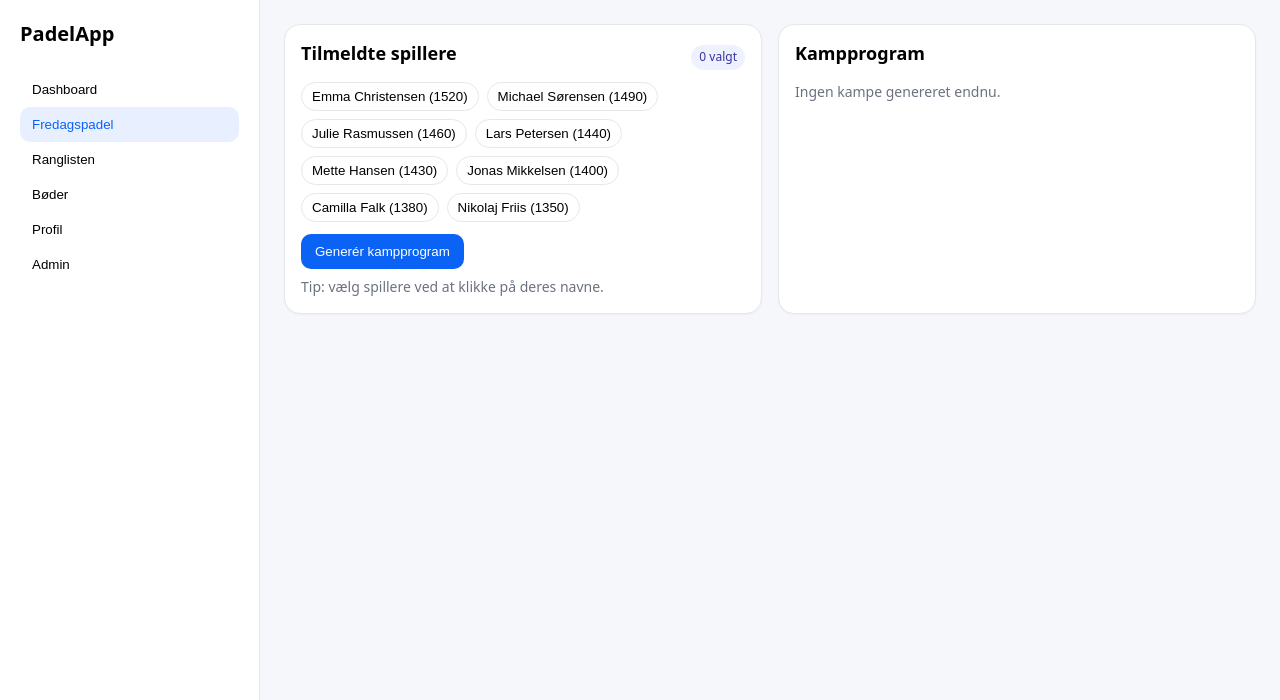
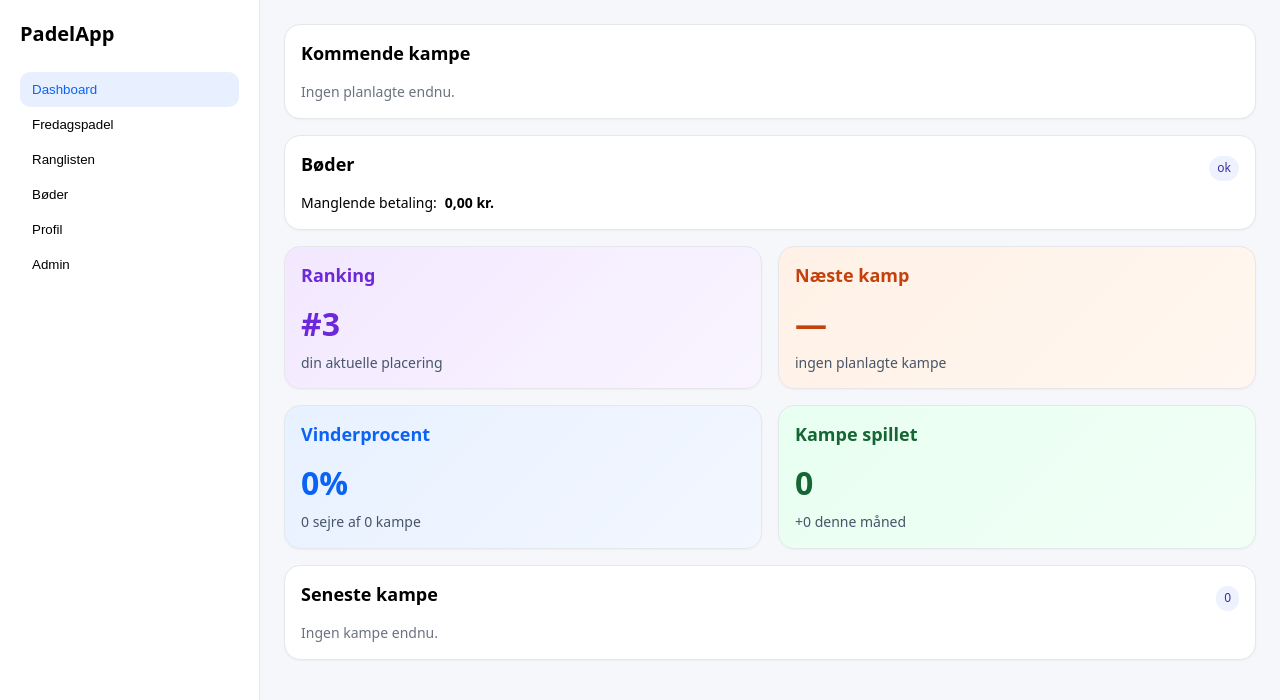
Before and after one commit to jstrange83/padel-friday-app, a React (Vite) app: page / in a window 1280 px wide. Shown: the top 700 px of the page. Built offline with nearby package versions, Linux system fonts and the light colour scheme; the HTML template or start-up script is replaced by a standard one.

Commit message:
Update App.tsx

```diff
--- a/src/App.tsx
+++ b/src/App.tsx
@@ -7,6 +7,9 @@ import { defaultFineTypes, LS_FINE_DRAFTS, LS_FINE_TYPES } from './lib/fines'
 import { load, save } from './lib/storage'
 import ProfilePage from './pages/Profile'
 import FinesPage from './pages/Fines'
+
+/** Hvem er den aktuelle bruger (til små beregninger på dashboard) */
+const CURRENT_PLAYER_ID = 'me'
 
 export type Player = PlayerBase
 
@@ -19,51 +22,66 @@ const INITIAL_PLAYERS: Player[] = [
   { id: 'p6', name: 'Jonas Mikkelsen', elo: 1400 },
   { id: 'p7', name: 'Camilla Falk', elo: 1380 },
   { id: 'p8', name: 'Nikolaj Friis', elo: 1350 },
+  { id: 'me', name: 'Demo Bruger', elo: 1480 },
 ]
 
-type Page = 'Dashboard' | 'Fredagspadel' | 'Ranglisten' | 'Bøder' | 'Profil' | 'Admin'
+type Page =
+  | 'Dashboard'
+  | 'Fredagspadel'
+  | 'Ranglisten'
+  | 'Bøder'
+  | 'Profil'
+  | 'Admin'
 
 const LS_PLAYERS = 'padel.players.v1'
 const LS_MATCHES = 'padel.matches.v1'
 
 export default function App() {
-  const [players, setPlayers] = useState<Player[]>(() => load(LS_PLAYERS, INITIAL_PLAYERS))
-  const [matches, setMatches] = useState<MatchRec[]>(() => load(LS_MATCHES, [] as MatchRec[]))
+  const [players, setPlayers]   = useState<Player[]>(() => load(LS_PLAYERS, INITIAL_PLAYERS))
+  const [matches, setMatches]   = useState<MatchRec[]>(() => load(LS_MATCHES, [] as MatchRec[]))
   const [fineTypes, setFineTypes] = useState<FineType[]>(() => load(LS_FINE_TYPES, defaultFineTypes()))
-  const [drafts, setDrafts] = useState<FineDraft[]>(() => load(LS_FINE_DRAFTS, [] as FineDraft[]))
-  const [page, setPage] = useState<Page>('Fredagspadel')
+  const [drafts, setDrafts]     = useState<FineDraft[]>(() => load(LS_FINE_DRAFTS, [] as FineDraft[]))
+  const [page, setPage]         = useState<Page>('Dashboard')
 
-  useEffect(() => { save(LS_PLAYERS, players) }, [players])
-  useEffect(() => { save(LS_MATCHES, matches) }, [matches])
-  useEffect(() => { save(LS_FINE_TYPES, fineTypes) }, [fineTypes])
-  useEffect(() => { save(LS_FINE_DRAFTS, drafts) }, [drafts])
+  useEffect(()=>{ save(LS_PLAYERS, players) }, [players])
+  useEffect(()=>{ save(LS_MATCHES, matches) }, [matches])
+  useEffect(()=>{ save(LS_FINE_TYPES, fineTypes) }, [fineTypes])
+  useEffect(()=>{ save(LS_FINE_DRAFTS, drafts) }, [drafts])
 
-  function resetAll() {
-    localStorage.clear()
-    location.reload()
-  }
+  function resetAll(){ localStorage.clear(); location.reload() }
 
   return (
     <div className="app">
       <aside className="sidebar">
         <div className="brand">PadelApp</div>
         <nav className="nav">
-          {(['Dashboard', 'Fredagspadel', 'Ranglisten', 'Bøder', 'Profil', 'Admin'] as Page[]).map(p => (
-            <button key={p} onClick={() => setPage(p)} className={page === p ? 'active' : ''}>{p}</button>
+          {(['Dashboard','Fredagspadel','Ranglisten','Bøder','Profil','Admin'] as Page[]).map(p=>(
+            <button key={p} onClick={()=>setPage(p)} className={page===p?'active':''}>{p}</button>
           ))}
         </nav>
       </aside>
+
       <main>
-        {page === 'Dashboard' && <Dashboard matches={matches} />}
-        {page === 'Fredagspadel' && (
+        {page==='Dashboard' && (
+          <Dashboard
+            players={players}
+            matches={matches}
+            drafts={drafts}
+            fineTypes={fineTypes}
+          />
+        )}
+
+        {page==='Fredagspadel' && (
           <FridayPadel
             players={players}
             setPlayers={setPlayers}
-            onSaveMatch={(m) => setMatches(prev => [m, ...prev].slice(0, 100))}
+            onSaveMatch={(m)=>setMatches(prev=>[m, ...prev].slice(0,100))}
           />
         )}
-        {page === 'Ranglisten' && <Ranking players={players} matches={matches} />}
-        {page === 'Bøder' && (
+
+        {page==='Ranglisten' && <Ranking players={players} matches={matches} />}
+
+        {page==='Bøder' && (
           <FinesPage
             players={players}
             matches={matches}
@@ -73,38 +91,120 @@ export default function App() {
             setDrafts={setDrafts}
           />
         )}
-        {page === 'Profil' && <ProfilePage players={players} setPlayers={setPlayers} />}
-        {page === 'Admin' && <Admin onReset={resetAll} />}
+
+        {page==='Profil' && <ProfilePage players={players} setPlayers={setPlayers} />}
+
+        {page==='Admin' && <Admin onReset={resetAll} />}
       </main>
     </div>
   )
 }
 
-function Card(props: { title?: string, children: React.ReactNode, right?: React.ReactNode }) {
+/* ----------------- UI helpers ----------------- */
+function Card(props:{title?:string; right?:React.ReactNode; children:React.ReactNode}) {
   return (
     <div className="card">
-      <div className="row spread" style={{ marginBottom: 8 }}>
-        {props.title ? <h2>{props.title}</h2> : <div />}
+      {(props.title || props.right) && (
+        <div className="row spread" style={{marginBottom:8}}>
+          {props.title ? <h2>{props.title}</h2> : <div/>}
           {props.right}
         </div>
+      )}
       {props.children}
     </div>
   )
 }
 
-/* ---------------- Dashboard (som i starten) ---------------- */
-function Dashboard({ matches }: { matches: MatchRec[] }) {
+function StatCard({
+  title, value, sub, color='blue'
+}:{
+  title:string; value:React.ReactNode; sub?:React.ReactNode; color?:'blue'|'purple'|'orange'|'green'
+}){
+  const palette: Record<string,{bg:string;fg:string;chip:string}> = {
+    blue:   { bg:'linear-gradient(135deg,#E8F1FF,#F3F7FF)', fg:'#0B63F6', chip:'#E2EDFF' },
+    purple: { bg:'linear-gradient(135deg,#F3E8FF,#F9F5FF)', fg:'#6D28D9', chip:'#EFE7FF' },
+    orange: { bg:'linear-gradient(135deg,#FFF1E6,#FFF7F0)', fg:'#C2410C', chip:'#FFE7D6' },
+    green:  { bg:'linear-gradient(135deg,#E8FFF1,#F2FFF7)', fg:'#166534', chip:'#E6F8ED' },
+  }
+  const p = palette[color]
   return (
-    <div className="grid grid-2" style={{ gap: 16 }}>
+    <div className="card" style={{background:p.bg}}>
+      <div className="row spread" style={{marginBottom:6}}>
+        <h2 style={{color:p.fg}}>{title}</h2>
+      </div>
+      <div style={{fontSize:32, fontWeight:700, color:p.fg}}>{value}</div>
+      {sub && <div style={{marginTop:6, color:'#475569'}}>{sub}</div>}
+    </div>
+  )
+}
+
+/* ---------------- Dashboard (flere kort + farver) ---------------- */
+function Dashboard({
+  players, matches, drafts, fineTypes
+}:{
+  players: Player[]; matches: MatchRec[]; drafts: FineDraft[]; fineTypes: FineType[];
+}){
+  // --- Beregninger til små kort ---
+  const me = players.find(p=>p.id===CURRENT_PLAYER_ID)
+  const myMatches = useMemo(()=>matches.filter(m=>{
+    const names = [...m.aNames,...m.bNames]
+    return me ? names.some(n=>n===me.name) : false
+  }),[matches, me])
+
+  const wins = myMatches.filter(m=>{
+    const aHasMe = me ? m.aNames.includes(me.name) : false
+    return aHasMe ? m.scoreA > m.scoreB : m.scoreB > m.scoreA
+  }).length
+  const winPct = myMatches.length ? Math.round((wins/myMatches.length)*100) : 0
+
+  const playedCount = myMatches.length
+
+  const sorted = [...players].sort((a,b)=>b.elo-a.elo)
+  const myRank = me ? (sorted.findIndex(p=>p.id===me.id)+1 || '-') : '-'
+
+  const outstanding = drafts
+    .filter(d=>d.status!=='paid' && d.status!=='rejected' && (!!me ? d.toPlayerId===me.id : true))
+    .reduce((sum, d)=>{
+      const t = fineTypes.find(ft=>ft.code===d.fineCode)
+      return sum + (t?.amount ?? 0)
+    },0)
+
+  return (
+    <div className="grid" style={{gap:16}}>
+      {/* Øverste række: Kommende kampe (bred) */}
+      <div className="grid grid-1" style={{gap:16}}>
         <Card title="Kommende kampe">
-        <div style={{ color: 'var(--muted)' }}>Ingen planlagte endnu.</div>
+          <div style={{color:'var(--muted)'}}>Ingen planlagte endnu.</div>
         </Card>
+      </div>
 
+      {/* Midterste række: Bøder (bred) */}
+      <div className="grid grid-1" style={{gap:16}}>
+        <Card title="Bøder" right={<span className="pill">{outstanding ? 'ubetalt' : 'ok'}</span>}>
+          <div className="row" style={{gap:8, alignItems:'baseline'}}>
+            <div>Manglende betaling:</div>
+            <strong>{outstanding.toLocaleString('da-DK', {style:'currency', currency:'DKK'})}</strong>
+          </div>
+        </Card>
+      </div>
+
+      {/* Smalle kort side om side */}
+      <div className="grid grid-2" style={{gap:16}}>
+        <StatCard title="Ranking" value={`#${myRank || '-'}`} sub="din aktuelle placering" color="purple" />
+        <StatCard title="Næste kamp" value="—" sub="ingen planlagte kampe" color="orange" />
+      </div>
+
+      <div className="grid grid-2" style={{gap:16}}>
+        <StatCard title="Vinderprocent" value={`${winPct}%`} sub={`${wins} sejre af ${playedCount} kampe`} color="blue" />
+        <StatCard title="Kampe spillet" value={playedCount} sub="+0 denne måned" color="green" />
+      </div>
+
+      {/* Seneste kampe (bred) */}
+      <div className="grid grid-1" style={{gap:16}}>
         <Card title="Seneste kampe" right={<span className="pill">{matches.length}</span>}>
-        {matches.length === 0 ? (
-          <div style={{ color: 'var(--muted)' }}>Ingen kampe endnu.</div>
+          {matches.length===0 ? (
+            <div style={{color:'var(--muted)'}}>Ingen kampe endnu.</div>
           ) : (
-          <div style={{ display: 'flex', flexDirection: 'column', height: '100%' }}>
             <table>
               <thead>
                 <tr>
@@ -116,7 +216,7 @@ function Dashboard({ matches }: { matches: MatchRec[] }) {
                 </tr>
               </thead>
               <tbody>
-                {matches.slice(0, 8).map(m => (
+                {matches.slice(0,8).map(m=>(
                   <tr key={m.id}>
                     <td>{new Date(m.when).toLocaleString('da-DK')}</td>
                     <td>{m.aNames.join(' & ')}</td>
@@ -124,52 +224,50 @@ function Dashboard({ matches }: { matches: MatchRec[] }) {
                     <td>{m.scoreA} – {m.scoreB}</td>
                     <td>
                       {m.points?.length ? (
-                        <div className="row" style={{ gap: 6, flexWrap: 'wrap' }}>
-                          {m.points.map(pd => {
+                        <div className="row" style={{gap:6, flexWrap:'wrap'}}>
+                          {m.points.map(pd=>{
                             const pos = pd.value >= 0
-                            const bg = pos ? '#eaffea' : '#ffeaea'
-                            const fg = pos ? '#166534' : '#991b1b'
+                            const bg  = pos ? '#eaffea' : '#ffeaea'
+                            const fg  = pos ? '#166534' : '#991b1b'
                             const sign = pd.value > 0 ? `+${pd.value}` : `${pd.value}`
                             const first = pd.name.split(' ')[0]
                             return (
-                              <span key={pd.id} className="pill" style={{ background: bg, color: fg }}>
+                              <span key={pd.id} className="pill" style={{background:bg, color:fg}}>
                                 {first} {sign}
                               </span>
                             )
                           })}
                         </div>
-                      ) : <span style={{ color: 'var(--muted)' }}>—</span>}
+                      ) : <span style={{color:'var(--muted)'}}>—</span>}
                     </td>
                   </tr>
                 ))}
               </tbody>
             </table>
-            <div style={{ marginTop: 4 }} />
-          </div>
           )}
         </Card>
+      </div>
     </div>
   )
 }
 
 /* ---------------- Ranglisten ---------------- */
-function useLastPointsByPlayer(matches: MatchRec[]) {
-  return useMemo(() => {
+function useLastPointsByPlayer(matches: MatchRec[]){
+  return useMemo(()=>{
     const map = new Map<string, number>()
-    for (const m of matches) {
+    for (const m of matches){
       if (!m.points) continue
-      for (const p of m.points) {
+      for (const p of m.points){
         if (!map.has(p.id)) map.set(p.id, p.value)
       }
     }
     return map
-  }, [matches])
+  },[matches])
 }
 
-function Ranking({ players, matches }: { players: Player[]; matches: MatchRec[] }) {
+function Ranking({ players, matches }:{ players:Player[]; matches:MatchRec[] }){
   const lastPoints = useLastPointsByPlayer(matches)
-  const sorted = [...players].sort((a, b) => b.elo - a.elo)
-
+  const sorted = [...players].sort((a,b)=>b.elo-a.elo)
   return (
     <div className="grid">
       <Card title="Ranglisten">
@@ -178,22 +276,17 @@ function Ranking({ players, matches }: { players: Player[]; matches: MatchRec[]
             <tr><th>#</th><th>Spiller</th><th>ELO</th></tr>
           </thead>
         <tbody>
-            {sorted.map((p, idx) => {
+          {sorted.map((p,idx)=>{
             const delta = lastPoints.get(p.id)
-              const hasDelta = typeof delta === 'number' && !Number.isNaN(delta)
+            const hasDelta = typeof delta==='number' && !Number.isNaN(delta)
             const pos = (delta ?? 0) >= 0
             const color = hasDelta ? (pos ? '#166534' : '#991b1b') : 'var(--muted)'
             const sign = hasDelta ? (delta! > 0 ? `+${delta}` : `${delta}`) : ''
             return (
               <tr key={p.id}>
-                  <td>{idx + 1}</td>
+                <td>{idx+1}</td>
                 <td>{p.name}</td>
-                  <td>
-                    {p.elo}
-                    <span style={{ marginLeft: 8, color, fontSize: 12 }}>
-                      {hasDelta ? `(${sign})` : ''}
-                    </span>
-                  </td>
+                <td>{p.elo}<span style={{marginLeft:8, color, fontSize:12}}>{hasDelta?`(${sign})`:''}</span></td>
               </tr>
             )
           })}
@@ -204,69 +297,61 @@ function Ranking({ players, matches }: { players: Player[]; matches: MatchRec[]
   )
 }
 
-/* --------------- Fredagspadel --------------- */
-type Result = { a: number; b: number; saved?: boolean }
+/* ---------------- Fredagspadel ---------------- */
+type Result = { a:number; b:number; saved?:boolean }
 
 function FridayPadel({
   players, setPlayers, onSaveMatch
-}: {
-  players: Player[];
-  setPlayers: React.Dispatch<React.SetStateAction<Player[]>>;
-  onSaveMatch: (m: MatchRec) => void
-}) {
+}:{ players:Player[]; setPlayers:React.Dispatch<React.SetStateAction<Player[]>>; onSaveMatch:(m:MatchRec)=>void }){
   const [signedUp, setSignedUp] = useState<string[]>([])
   const [schedule, setSchedule] = useState<Game[]>([])
   const [results, setResults] = useState<Record<string, Result>>({})
 
-  function toggle(pid: string) {
-    setSignedUp(prev => prev.includes(pid) ? prev.filter(x => x !== pid) : [...prev, pid])
+  function toggle(id:string){
+    setSignedUp(prev => prev.includes(id) ? prev.filter(x=>x!==id) : [...prev,id])
   }
-  function generate() {
-    const list = players.filter(p => signedUp.includes(p.id))
-    if (list.length < 4) {
-      alert('Minimum 4 spillere kræves')
-      return
-    }
+  function generate(){
+    const list = players.filter(p=>signedUp.includes(p.id))
+    if (list.length < 4){ alert('Minimum 4 spillere kræves'); return }
     const games = buildFairSchedule(list)
     setSchedule(games)
     setResults({})
   }
-
-  function setScore(gid: string, side: 'a' | 'b', val: number) {
-    setResults(prev => ({ ...prev, [gid]: { ...prev[gid], [side]: val } as Result }))
+  function setScore(gid:string, side:'a'|'b', val:number){
+    setResults(prev=>({ ...prev, [gid]: { ...(prev[gid]||{a:0,b:0}), [side]: val } as Result }))
   }
 
-  function saveResult(g: Game) {
+  function saveResult(g:Game){
     const r = results[g.id]
-    if (!r || r.a == null || r.b == null) { alert('Vælg score for begge hold (0–7)'); return }
-    if (r.a === r.b) { alert('Uafgjort er ikke tilladt – ét sæt skal have vinder'); return }
+    if (!r || r.a==null || r.b==null){ alert('Vælg score for begge hold (0–7)'); return }
+    if (r.a===r.b){ alert('Uafgjort er ikke tilladt – ét sæt skal have vinder'); return }
 
-    const [A1, A2] = g.teams[0]
-    const [B1, B2] = g.teams[1]
+    const [A1,A2] = g.teams[0]
+    const [B1,B2] = g.teams[1]
 
     const newMap = updateEloDoubles(
-      { id: A1.id, elo: players.find(p => p.id === A1.id)!.elo },
-      { id: A2.id, elo: players.find(p => p.id === A2.id)!.elo },
-      { id: B1.id, elo: players.find(p => p.id === B1.id)!.elo },
-      { id: B2.id, elo: players.find(p => p.id === B2.id)!.elo },
+      { id:A1.id, elo:players.find(p=>p.id===A1.id)!.elo },
+      { id:A2.id, elo:players.find(p=>p.id===A2.id)!.elo },
+      { id:B1.id, elo:players.find(p=>p.id===B1.id)!.elo },
+      { id:B2.id, elo:players.find(p=>p.id===B2.id)!.elo },
       r.a, r.b
     )
 
-    const oldRatings: Record<string, number> = {
-      [A1.id]: players.find(p => p.id === A1.id)!.elo,
-      [A2.id]: players.find(p => p.id === A2.id)!.elo,
-      [B1.id]: players.find(p => p.id === B1.id)!.elo,
-      [B2.id]: players.find(p => p.id === B2.id)!.elo,
+    const old: Record<string,number> = {
+      [A1.id]: players.find(p=>p.id===A1.id)!.elo,
+      [A2.id]: players.find(p=>p.id===A2.id)!.elo,
+      [B1.id]: players.find(p=>p.id===B1.id)!.elo,
+      [B2.id]: players.find(p=>p.id===B2.id)!.elo,
     }
     const points = [
-      { id: A1.id, name: A1.name, value: newMap[A1.id] - oldRatings[A1.id] },
-      { id: A2.id, name: A2.name, value: newMap[A2.id] - oldRatings[A2.id] },
-      { id: B1.id, name: B1.name, value: newMap[B1.id] - oldRatings[B1.id] },
-      { id: B2.id, name: B2.name, value: newMap[B2.id] - oldRatings[B2.id] },
+      { id:A1.id, name:A1.name, value:newMap[A1.id]-old[A1.id] },
+      { id:A2.id, name:A2.name, value:newMap[A2.id]-old[A2.id] },
+      { id:B1.id, name:B1.name, value:newMap[B1.id]-old[B1.id] },
+      { id:B2.id, name:B2.name, value:newMap[B2.id]-old[B2.id] },
     ]
 
-    setPlayers(prev => prev.map(p => newMap[p.id] != null ? { ...p, elo: newMap[p.id] } : p))
-    setResults(prev => ({ ...prev, [g.id]: { ...r, saved: true } }))
+    setPlayers(prev => prev.map(p => newMap[p.id]!=null ? {...p, elo:newMap[p.id]} : p))
+    setResults(prev => ({ ...prev, [g.id]: { ...r, saved:true } }))
 
     onSaveMatch({
       id: `${g.id}-${Date.now()}`,
@@ -275,63 +360,64 @@ function FridayPadel({
       bNames: [B1.name, B2.name],
       scoreA: r.a,
       scoreB: r.b,
-      points,
+      points
     })
   }
 
-  const playerById = (id: string) => players.find(p => p.id === id)!
+  const playerById = (id:string)=>players.find(p=>p.id===id)!
 
   return (
-    <div className="grid grid-2" style={{ gap: 16 }}>
+    <div className="grid grid-2" style={{gap:16}}>
       <Card title="Tilmeldte spillere" right={<span className="pill">{signedUp.length} valgt</span>}>
         <div className="chips">
-          {players.map(p => {
+          {players.map(p=>{
             const on = signedUp.includes(p.id)
             return (
-              <button key={p.id} className={'chip ' + (on ? 'active' : '')} onClick={() => toggle(p.id)}>
+              <button key={p.id} className={'chip '+(on?'active':'')} onClick={()=>toggle(p.id)}>
                 {p.name} ({p.elo})
               </button>
             )
           })}
         </div>
-        <div style={{ marginTop: 12 }} className="row">
+        <div className="row" style={{gap:8, marginTop:12}}>
           <button className="btn primary" onClick={generate}>Generér kampprogram</button>
-          {schedule.length > 0 && <button className="btn ghost" onClick={() => { setSchedule([]); setResults({}); }}>Nulstil</button>}
+          {schedule.length>0 && <button className="btn ghost" onClick={()=>{setSchedule([]); setResults({})}}>Nulstil</button>}
         </div>
-        <div style={{ marginTop: 8, color: 'var(--muted)' }}>Tip: vælg spillere ved at klikke på deres navne.</div>
+        <div style={{marginTop:8, color:'var(--muted)'}}>Tip: klik på navne for at tilmelde/afmelde.</div>
       </Card>
 
       <Card title="Kampprogram">
-        {schedule.length === 0 ? <div style={{ color: 'var(--muted)' }}>Ingen kampe genereret endnu.</div> : (
-          <div className="grid" style={{ gap: 12 }}>
-            {schedule.map(g => {
-              const sumA = g.teams[0].reduce((s, p) => s + playerById(p.id).elo, 0)
-              const sumB = g.teams[1].reduce((s, p) => s + playerById(p.id).elo, 0)
-              const r = results[g.id] ?? { a: 0, b: 0 }
-
+        {schedule.length===0 ? (
+          <div style={{color:'var(--muted)'}}>Ingen kampe genereret endnu.</div>
+        ) : (
+          <div className="grid" style={{gap:12}}>
+            {schedule.map(g=>{
+              const sumA = g.teams[0].reduce((s,p)=>s+playerById(p.id).elo,0)
+              const sumB = g.teams[1].reduce((s,p)=>s+playerById(p.id).elo,0)
+              const r = results[g.id] ?? {a:0,b:0}
               return (
                 <div key={g.id} className="card">
-                  <div className="row spread" style={{ marginBottom: 8 }}>
+                  <div className="row spread" style={{marginBottom:8}}>
                     <strong>{g.id}</strong>
                     <span className="pill">{sumA} – {sumB} ELO</span>
                   </div>
 
-                  <div className="row" style={{ flexWrap: 'wrap', gap: 16 }}>
-                    <div style={{ minWidth: 260 }}>
-                      <div style={{ fontWeight: 600, marginBottom: 6 }}>Hold A</div>
-                      <div>{g.teams[0].map(p => playerById(p.id).name).join(' & ')}</div>
-                      <ScorePicker value={r.a ?? 0} onChange={v => setScore(g.id, 'a', v)} />
+                  <div className="row" style={{flexWrap:'wrap', gap:16}}>
+                    <div style={{minWidth:260}}>
+                      <div style={{fontWeight:600, marginBottom:6}}>Hold A</div>
+                      <div>{g.teams[0].map(p=>playerById(p.id).name).join(' & ')}</div>
+                      <ScorePicker value={r.a} onChange={v=>setScore(g.id,'a',v)} />
                     </div>
-                    <div style={{ minWidth: 260 }}>
-                      <div style={{ fontWeight: 600, marginBottom: 6 }}>Hold B</div>
-                      <div>{g.teams[1].map(p => playerById(p.id).name).join(' & ')}</div>
-                      <ScorePicker value={r.b ?? 0} onChange={v => setScore(g.id, 'b', v)} />
+                    <div style={{minWidth:260}}>
+                      <div style={{fontWeight:600, marginBottom:6}}>Hold B</div>
+                      <div>{g.teams[1].map(p=>playerById(p.id).name).join(' & ')}</div>
+                      <ScorePicker value={r.b} onChange={v=>setScore(g.id,'b',v)} />
                     </div>
                   </div>
 
-                  <div className="row" style={{ marginTop: 10 }}>
-                    <button className="btn primary" onClick={() => saveResult(g)} disabled={r.saved}>
-                      {r.saved ? 'Resultat gemt' : 'Gem resultat & opdatér ELO'}
+                  <div className="row" style={{marginTop:10}}>
+                    <button className="btn primary" onClick={()=>saveResult(g)} disabled={r.saved}>
+                      {r.saved?'Resultat gemt':'Gem resultat & opdatér ELO'}
                     </button>
                   </div>
                 </div>
```
Lines whose indentation alone changed are shown as unchanged.
